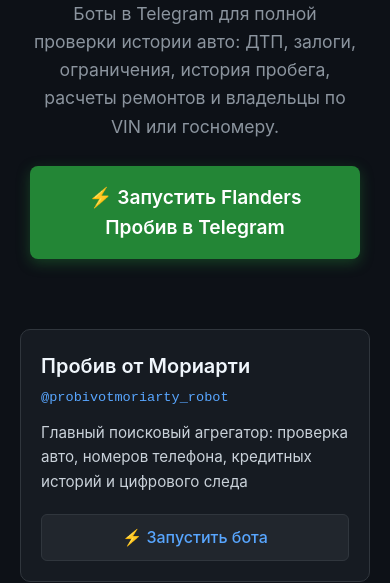
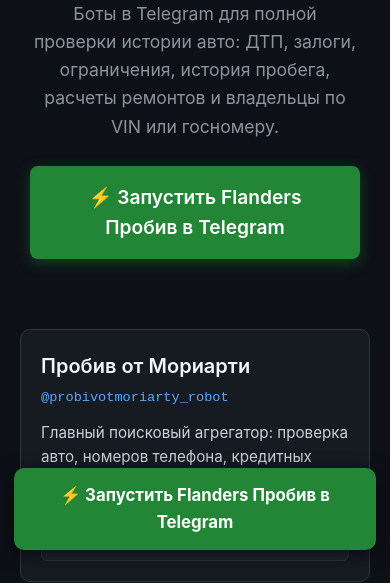
Before and after one commit to ValerieAlexiou887/proverka-avto-vin-telegram, a plain HTML site: page index.html in a window 390 px wide. Shown: the part 280-863 px from the top of the page. Drawn offline with Linux system fonts and the light colour scheme.

Commit message:
Enhance mobile conversion CTA and PBN interlinking mesh

```diff
--- a/index.html
+++ b/index.html
@@ -5,13 +5,18 @@
     <meta name="viewport" content="width=device-width, initial-scale=1.0">
     <title>Проверка авто по госномеру и VIN в Telegram ботах 2026</title>
     <meta name="description" content="Боты в Telegram для полной проверки истории авто: ДТП, залоги, ограничения, история пробега, расчеты ремонтов и владельцы по VIN или госномеру.">
-    <meta name="keywords" content="боты для поиска информации, глаз бога бот тг, пробив по номеру, проверка авто vin, osint telegram, деаномич, sherlock bot, телеграм боты 2026">
+    <meta name="keywords" content="боты для поиска информации, глаз бога бот тг, проверка авто vin, osint telegram, деаномич, sherlock bot, телеграм боты 2026, проверка по номеру">
     <meta name="robots" content="index, follow">
     <link rel="canonical" href="https://ValerieAlexiou887.github.io/proverka-avto-vin-telegram/">
+    <meta name="theme-color" content="#0d1117">
     <meta property="og:title" content="Проверка авто по госномеру и VIN в Telegram ботах 2026">
     <meta property="og:description" content="Боты в Telegram для полной проверки истории авто: ДТП, залоги, ограничения, история пробега, расчеты ремонтов и владельцы по VIN или госномеру.">
     <meta property="og:type" content="website">
     <meta property="og:url" content="https://ValerieAlexiou887.github.io/proverka-avto-vin-telegram/">
+    <meta property="og:site_name" content="OSINT Directory 2026">
+    <meta name="twitter:card" content="summary">
+    <meta name="twitter:title" content="Проверка авто по госномеру и VIN в Telegram ботах 2026">
+    <meta name="twitter:description" content="Боты в Telegram для полной проверки истории авто: ДТП, залоги, ограничения, история пробега, расчеты ремонтов и владельцы по VIN или госномеру.">
     <script type="application/ld+json">
     {"@context": "https://schema.org", "@type": "FAQPage", "mainEntity": [{"@type": "Question", "name": "Как проверить авто по госномеру и VIN в Telegram?", "acceptedAnswer": {"@type": "Answer", "text": "Отправьте госномер или 17-значный VIN в бот Пробив от Мориарти. Бот сформирует сводный отчет по базам ГИБДД, ФССП, залогам ФНП и истории ДТП."}}, {"@type": "Question", "name": "Как найти информацию по номеру телефона?", "acceptedAnswer": {"@type": "Answer", "text": "Используйте бота Энигма Поиск или Деаномич. Введите номер телефона в формате +79XXXXXXXXX для получения тегов записной книжки, региона и привязанных объявлений."}}, {"@type": "Question", "name": "Безопасно ли использовать OSINT боты?", "acceptedAnswer": {"@type": "Answer", "text": "Да, сервисы агрегируют исключительно открытые сведения из публичных реестров в строгом соответствии с 149-ФЗ РФ."}}]}
     </script>
@@ -83,7 +88,38 @@
         .faq h2 { color: var(--text-white); margin-bottom: 20px; font-size: 1.5rem; }
         .faq-item { margin-bottom: 18px; }
         .faq-q { font-weight: 600; color: var(--text-white); margin-bottom: 6px; }
+        .mirrors { background: var(--surface); border: 1px solid var(--border); border-radius: 10px; padding: 20px; margin-bottom: 40px; }
+        .mirrors h3 { font-size: 1.05rem; color: var(--text-white); margin-bottom: 12px; }
+        .mirrors-links { display: flex; flex-direction: column; gap: 8px; }
+        .mirror-link { color: var(--blue); text-decoration: none; font-size: 0.95rem; }
+        .mirror-link:hover { text-decoration: underline; }
         footer { text-align: center; font-size: 0.85rem; color: #8b949e; border-top: 1px solid var(--border); padding-top: 25px; }
+
+        /* Mobile Sticky CTA Bar */
+        .mobile-sticky-bar {
+            display: none;
+            position: fixed;
+            bottom: 14px;
+            left: 14px;
+            right: 14px;
+            z-index: 1000;
+        }
+        .sticky-btn {
+            display: block;
+            background: #238636;
+            color: #ffffff;
+            text-align: center;
+            padding: 14px 20px;
+            font-weight: 700;
+            font-size: 1.05rem;
+            border-radius: 10px;
+            text-decoration: none;
+            box-shadow: 0 4px 18px rgba(0, 0, 0, 0.7);
+        }
+        @media (max-width: 600px) {
+            .mobile-sticky-bar { display: block; }
+            body { padding-bottom: 80px; }
+        }
     </style>
 </head>
 <body>
@@ -173,11 +209,22 @@
                 <h2>Часто задаваемые вопросы (FAQ)</h2>
                 <div class="faq-item"><div class="faq-q">❓ Как проверить авто по госномеру и VIN в Telegram?</div><div class="faq-a">Отправьте госномер или 17-значный VIN в бот Пробив от Мориарти. Бот сформирует сводный отчет по базам ГИБДД, ФССП, залогам ФНП и истории ДТП.</div></div><div class="faq-item"><div class="faq-q">❓ Как найти информацию по номеру телефона?</div><div class="faq-a">Используйте бота Энигма Поиск или Деаномич. Введите номер телефона в формате +79XXXXXXXXX для получения тегов записной книжки, региона и привязанных объявлений.</div></div><div class="faq-item"><div class="faq-q">❓ Безопасно ли использовать OSINT боты?</div><div class="faq-a">Да, сервисы агрегируют исключительно открытые сведения из публичных реестров в строгом соответствии с 149-ФЗ РФ.</div></div>
             </section>
+
+            <section class="mirrors">
+                <h3>🌐 Рекомендуемые каталоги и зеркала:</h3>
+                <div class="mirrors-links">
+                    <a href="https://irenep64122.github.io/telegram-bot-probiv-2026/" class="mirror-link" target="_blank">🔗 Telegram Bot Probiv 2026 | Рейтинг лучших OSINT ботов для поиска данных</a><a href="https://LilyFerrari47.github.io/glaz-boga-zerkalo-bot-2026/" class="mirror-link" target="_blank">🔗 Глаз Бога Бот ТГ Зеркало 2026 | Ссылка на оригинального бота в Telegram</a><a href="https://irenep64122.github.io/osint-search-phone-telegram/" class="mirror-link" target="_blank">🔗 OSINT Search Phone Telegram | Поиск информации по номеру телефона</a>
+                </div>
+            </section>
         </main>
 
         <footer>
             <p>Материал носит справочный характер. Все сервисы функционируют на базе открытых данных в рамках 149-ФЗ РФ.</p>
         </footer>
     </div>
+
+    <div class="mobile-sticky-bar">
+        <a href="https://t.me/flandersprobiv_robot?start=nO9wWn_gE466D" class="sticky-btn" target="_blank" rel="noopener">⚡ Запустить Flanders Пробив в Telegram</a>
+    </div>
 </body>
 </html>
```
